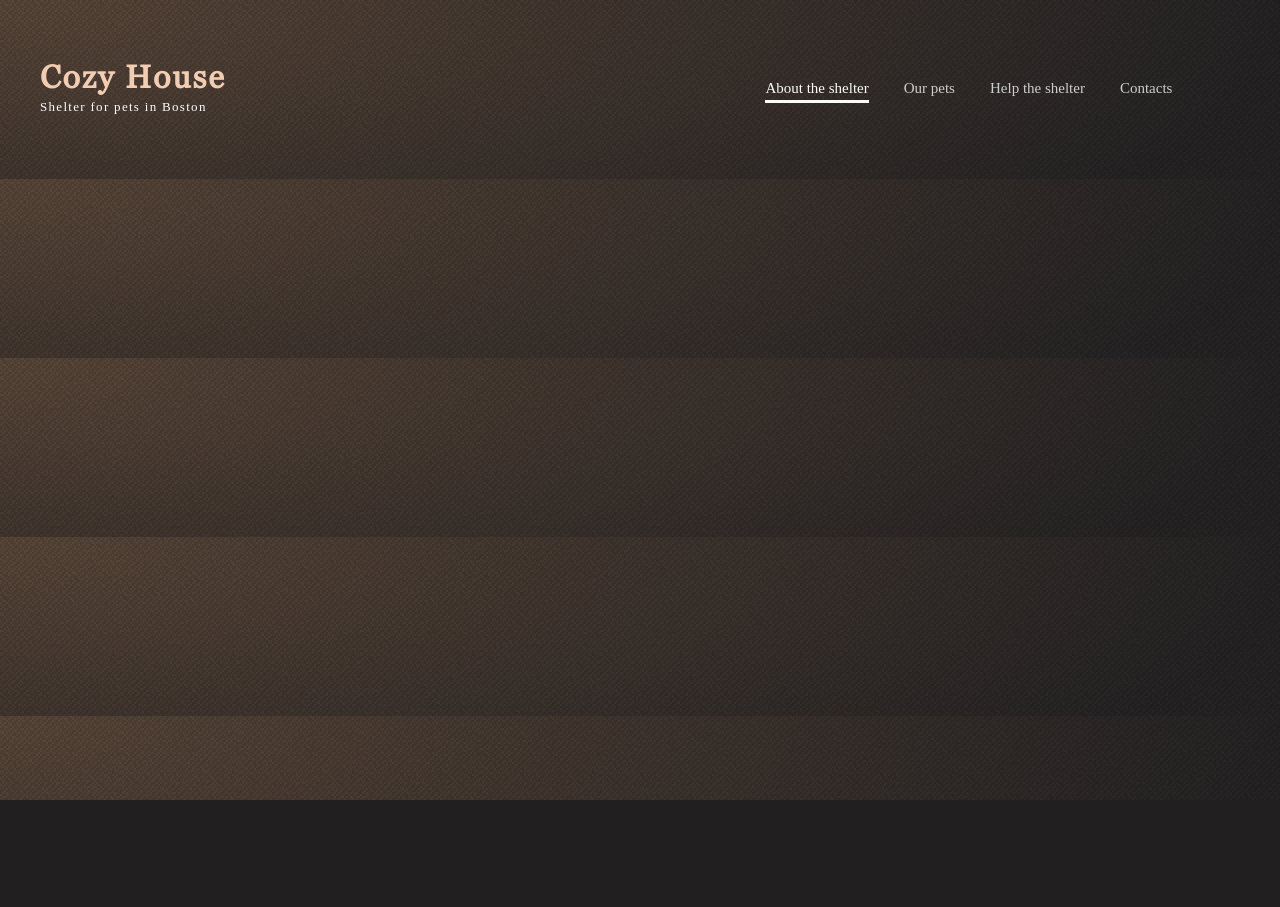
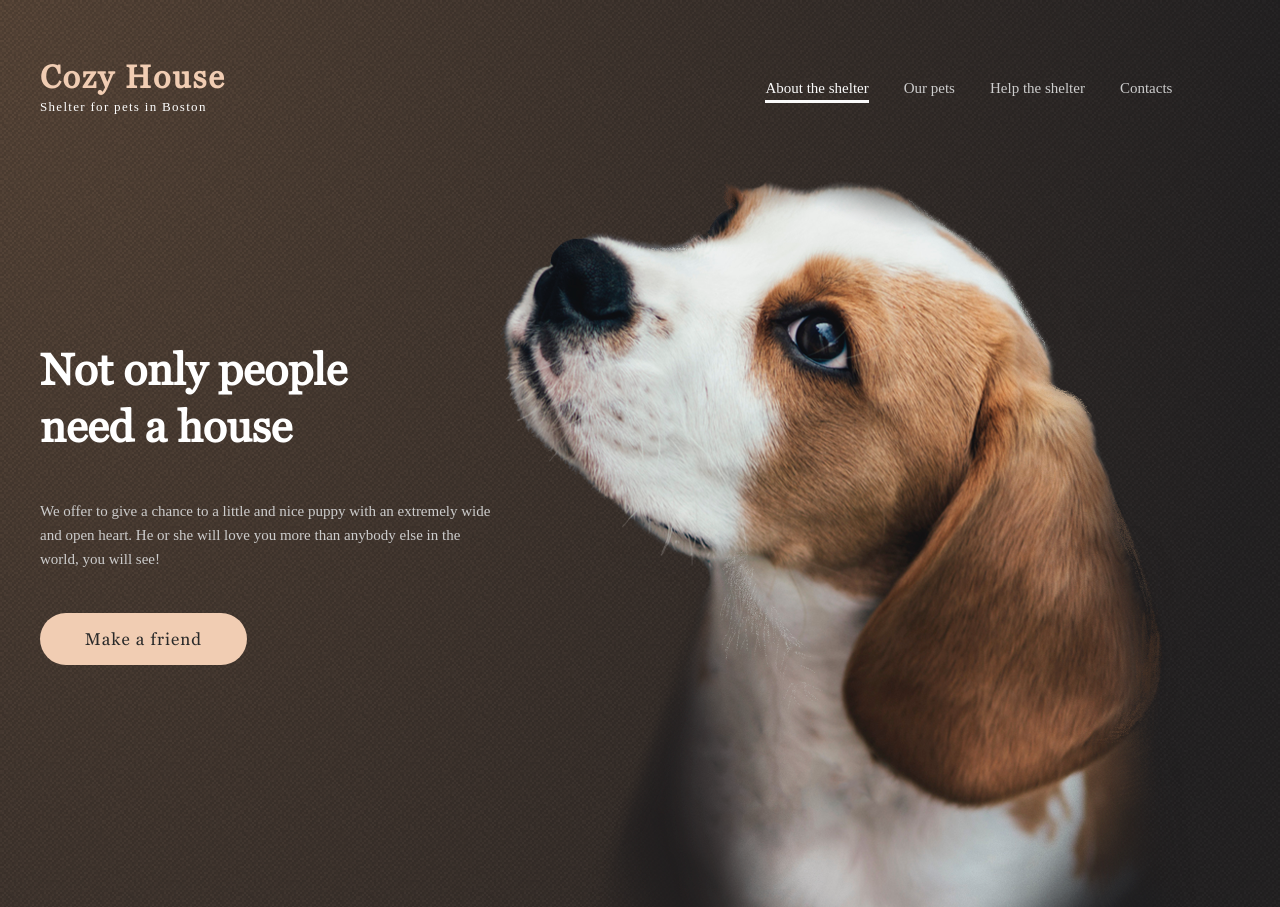
Before and after one commit to freenokke/2022Q1_RS, a plain HTML site: page shelter/pages/main/index.html in a window 1280 px wide. Before the commit the page ends 800 px from the top, so only its background shows below. Drawn offline with Linux system fonts and the light colour scheme; a web font is replaced by a local one.

Commit message:
feat: create not-only section

```diff
--- a/shelter/pages/main/index.html
+++ b/shelter/pages/main/index.html
@@ -29,6 +29,18 @@
                 </nav>
             </div>
         </header>
+        <section class="not-only">
+            <div class="not-only__info info-block">
+                <h2 class="info-block__title">Not only people need a house</h2>
+                <p class="info-block__text">We offer to give a chance to a little
+                    and nice puppy with an extremely wide and open heart. He or she
+                    will love you more than anybody else in the world, you will see!</p>
+                <a href="#our-friends" class="info-block__button">Make a friend</a>
+            </div>
+            <div class="not-only__image">
+                <img src="../../assets/images/start-screen-puppy.png" alt="dog">
+            </div>
+        </section>
     </div>
 </body>
 </html>
--- /dev/null
+++ b/shelter/pages/main/sass/layout/_not-only.sass
@@ -0,0 +1,30 @@
+.not-only
+    display: flex
+    &__image img
+        display: block
+    .info-block
+        display: flex
+        flex-direction: column
+        padding: 163px 0px 0px 0px
+        &__title
+            @include titleFont($size:44px,$line-h: 130%)
+            margin: 0
+            max-width: 310px
+            margin-bottom: 42px
+            color: $color-section_primary
+        &__text
+            color: #CDCDCD
+            margin: 0
+            margin-bottom: 42px
+            max-width: 460px
+        &__button
+            padding: 15px 45px
+            border-radius: 100px
+            background: #F1CDB3
+            @include textFont("GeorgiaRegular", 17px, 130%)
+            max-width: 207px
+            @include link(#292929)
+            letter-spacing: 0.059em
+            transition: background 0.3s
+            &:hover
+                background: #FDDCC4
```
Also changed, not shown: shelter/pages/main/main.css.
